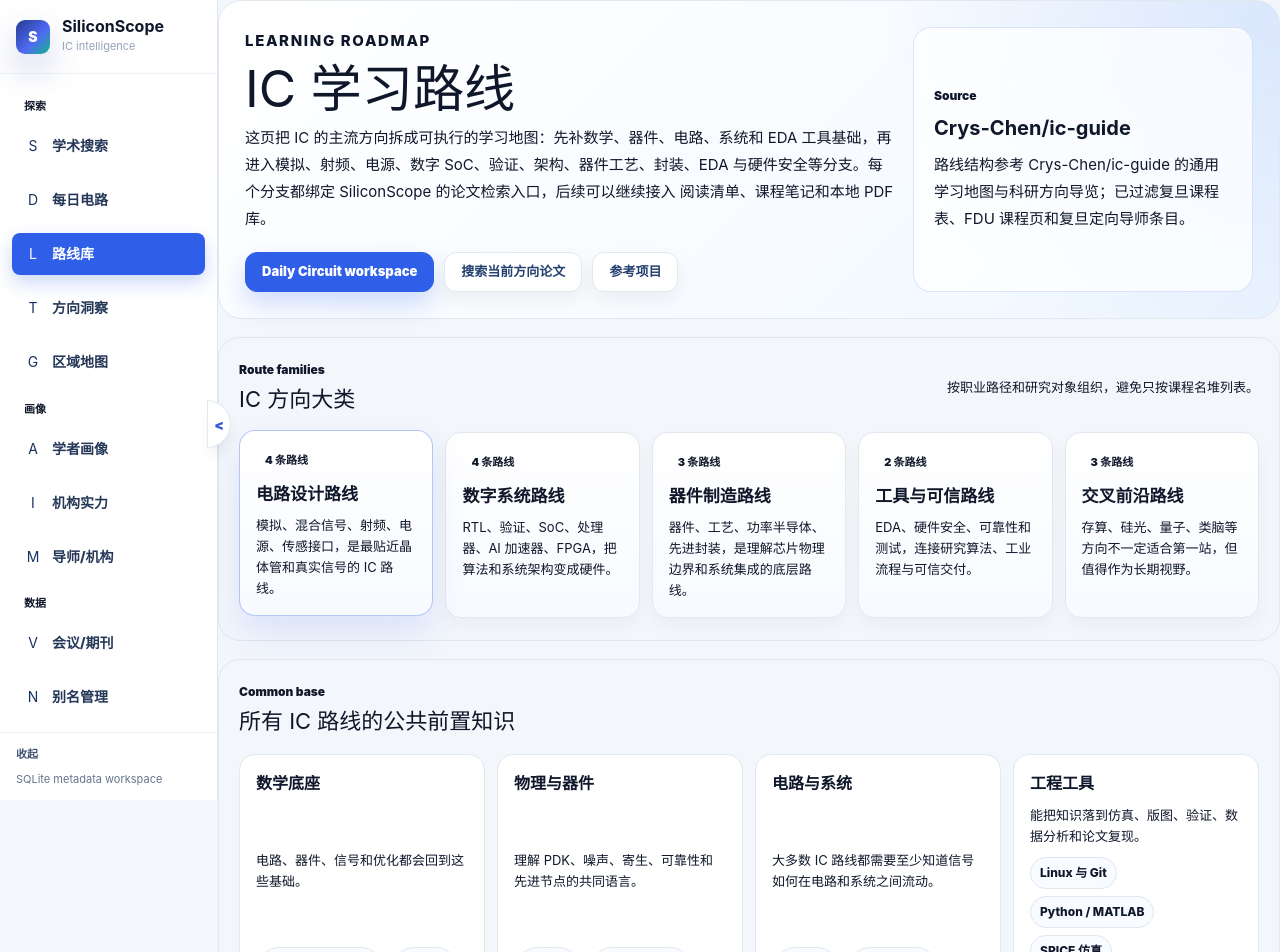
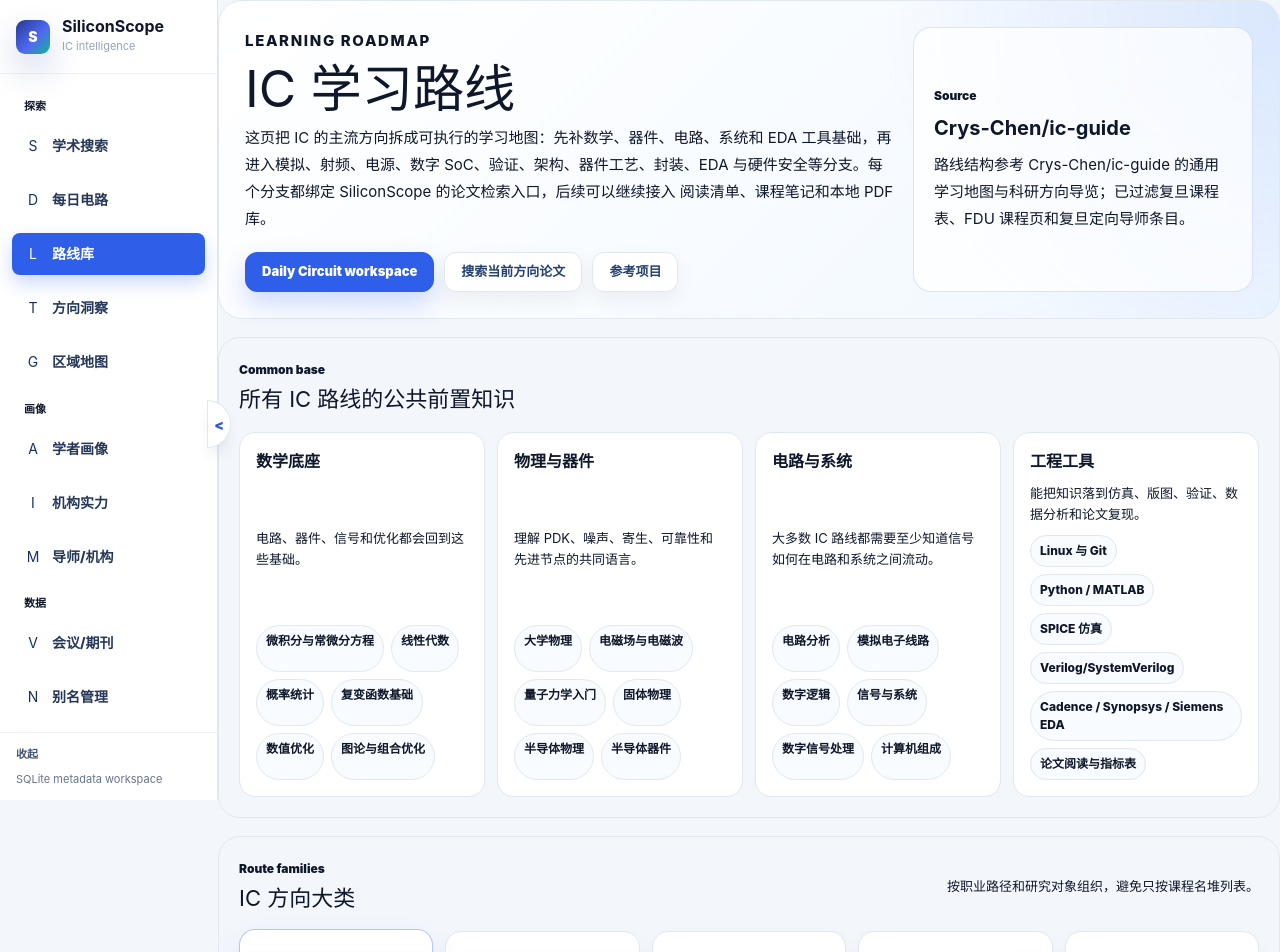
Before and after one commit to Namjuryman/ic-seeker, a React (Vite) app in the folder siliconscope-v2/frontend/: page /learning-path in a window 1280 px wide. Shown: the top 952 px of the page. Built offline with nearby package versions, Linux system fonts and the light colour scheme; no server answers.

Commit message:
Swap learning base and route sections

```diff
--- a/siliconscope-v2/frontend/src/pages/LearningPathPage.tsx
+++ b/siliconscope-v2/frontend/src/pages/LearningPathPage.tsx
@@ -156,6 +156,16 @@ export default function LearningPathPage() {
         </aside>
       </section>
 
+      <section className="learning-section">
+        <div className="learning-section-head">
+          <div>
+            <span>Common base</span>
+            <h3>所有 IC 路线的公共前置知识</h3>
+          </div>
+        </div>
+        <FoundationCards groups={commonFoundations} />
+      </section>
+
       <section className="learning-section learning-family-section">
         <div className="learning-section-head">
           <div>
@@ -174,16 +184,6 @@ export default function LearningPathPage() {
             />
           ))}
         </div>
-      </section>
-
-      <section className="learning-section">
-        <div className="learning-section-head">
-          <div>
-            <span>Common base</span>
-            <h3>所有 IC 路线的公共前置知识</h3>
-          </div>
-        </div>
-        <FoundationCards groups={commonFoundations} />
       </section>
 
       <div className="learning-layout">
```
